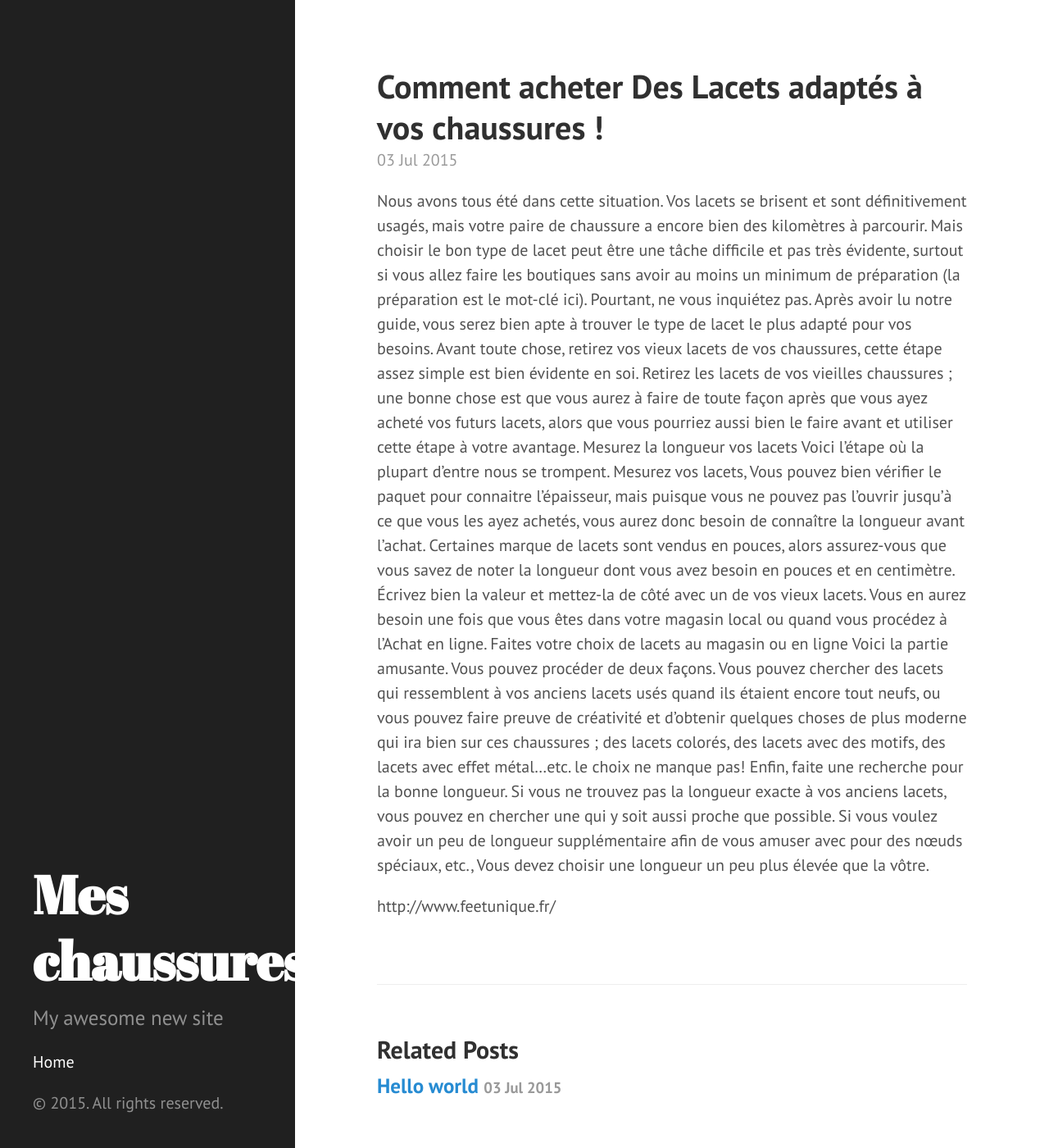
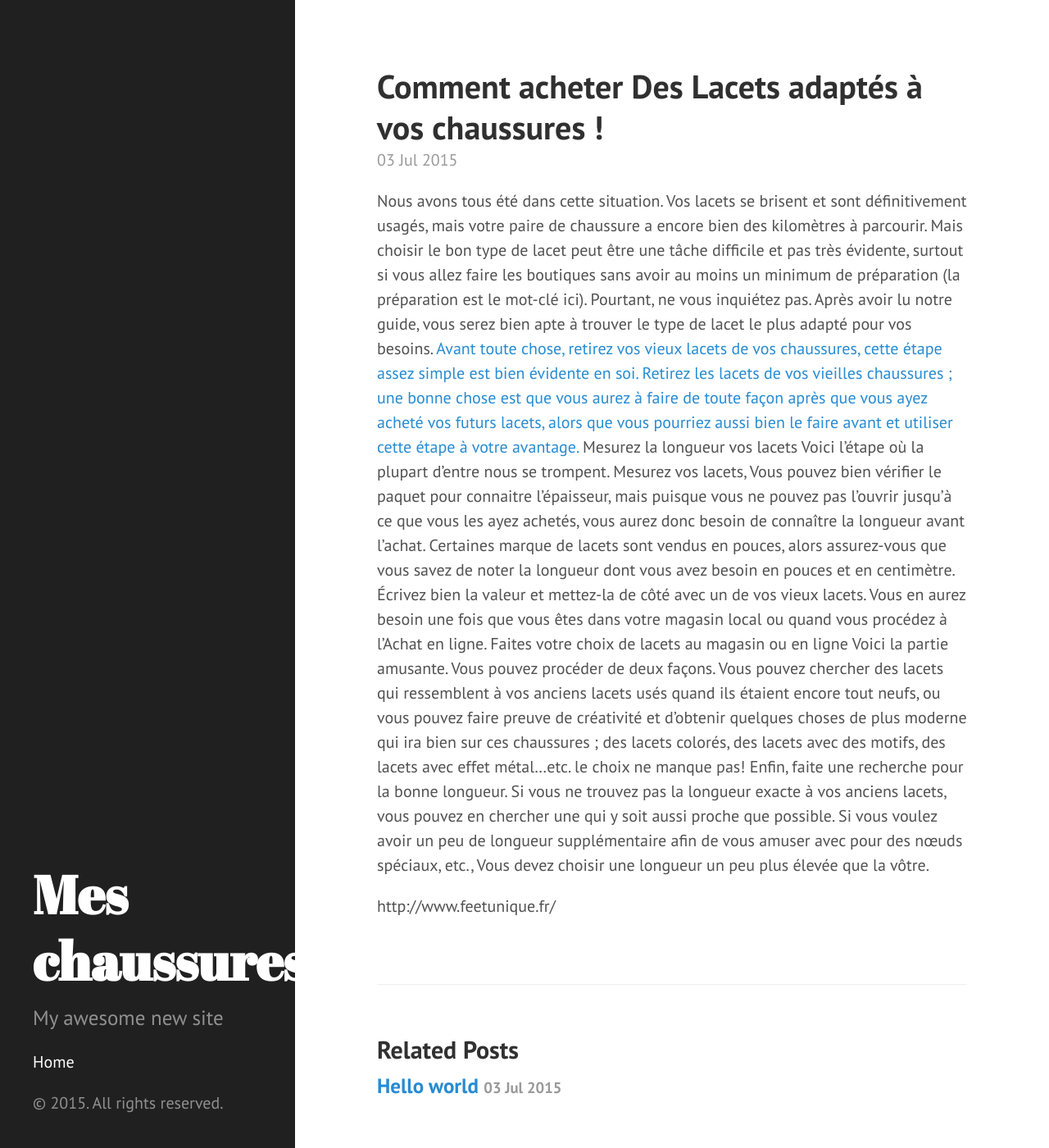
Before and after one commit to Experte/Experte.github.io, a Jekyll site: the page built from _posts/2015-07-03-comment-acheter-des-lacets-adapt-s-vos-chaussures.markdown, in a window 1280 px wide and 1400 px high. Shown: the whole window at 82% size. Built offline with Jekyll 4.4.1, drawn with Linux system fonts in a browser that asks for light colours; part of the change alters nothing that is shown.

```diff
--- a/_posts/2015-07-03-comment-acheter-des-lacets-adapt-s-vos-chaussures.markdown
+++ b/_posts/2015-07-03-comment-acheter-des-lacets-adapt-s-vos-chaussures.markdown
@@ -4,7 +4,7 @@ title: Comment acheter Des Lacets adaptés à vos chaussures !
 layout: post
 ---
 Nous avons tous été dans cette situation. Vos lacets se brisent et sont définitivement usagés, mais votre paire de chaussure a encore bien des  kilomètres à parcourir. Mais choisir le bon type de lacet peut être une tâche difficile et pas très évidente, surtout si vous allez faire les boutiques sans avoir au moins un minimum de préparation (la préparation est le mot-clé ici). Pourtant, ne vous inquiétez pas. Après avoir lu notre guide, vous serez bien apte à trouver le type de lacet le plus adapté pour vos besoins.
-Avant toute chose, retirez vos vieux lacets de vos chaussures, cette étape assez simple est bien évidente en soi. Retirez les lacets de vos vieilles chaussures ; une  bonne chose est que vous aurez à faire de toute façon après que vous ayez acheté vos futurs lacets, alors que vous pourriez aussi bien le faire avant et utiliser cette étape à votre avantage.
+<a href="http://www.feetunique.fr/">Avant toute chose, retirez vos vieux lacets de vos chaussures, cette étape assez simple est bien évidente en soi. Retirez les lacets de vos vieilles chaussures ; une  bonne chose est que vous aurez à faire de toute façon après que vous ayez acheté vos futurs lacets, alors que vous pourriez aussi bien le faire avant et utiliser cette étape à votre avantage.</a>
 Mesurez la longueur vos lacets
 Voici l’étape où la plupart d’entre nous se trompent. Mesurez vos lacets, Vous pouvez bien vérifier le paquet pour connaitre l'épaisseur, mais puisque vous ne pouvez pas l'ouvrir jusqu'à ce que vous les ayez achetés, vous aurez donc besoin de connaître la longueur avant l’achat. Certaines marque de lacets sont vendus en pouces, alors assurez-vous que vous savez de noter la longueur dont vous avez besoin en pouces et en centimètre. Écrivez bien la valeur et mettez-la de côté avec un de vos vieux lacets. Vous en aurez besoin une fois que vous êtes dans votre magasin local ou quand vous procédez à l’Achat en ligne.
 Faites votre choix de lacets au magasin ou en ligne
```
